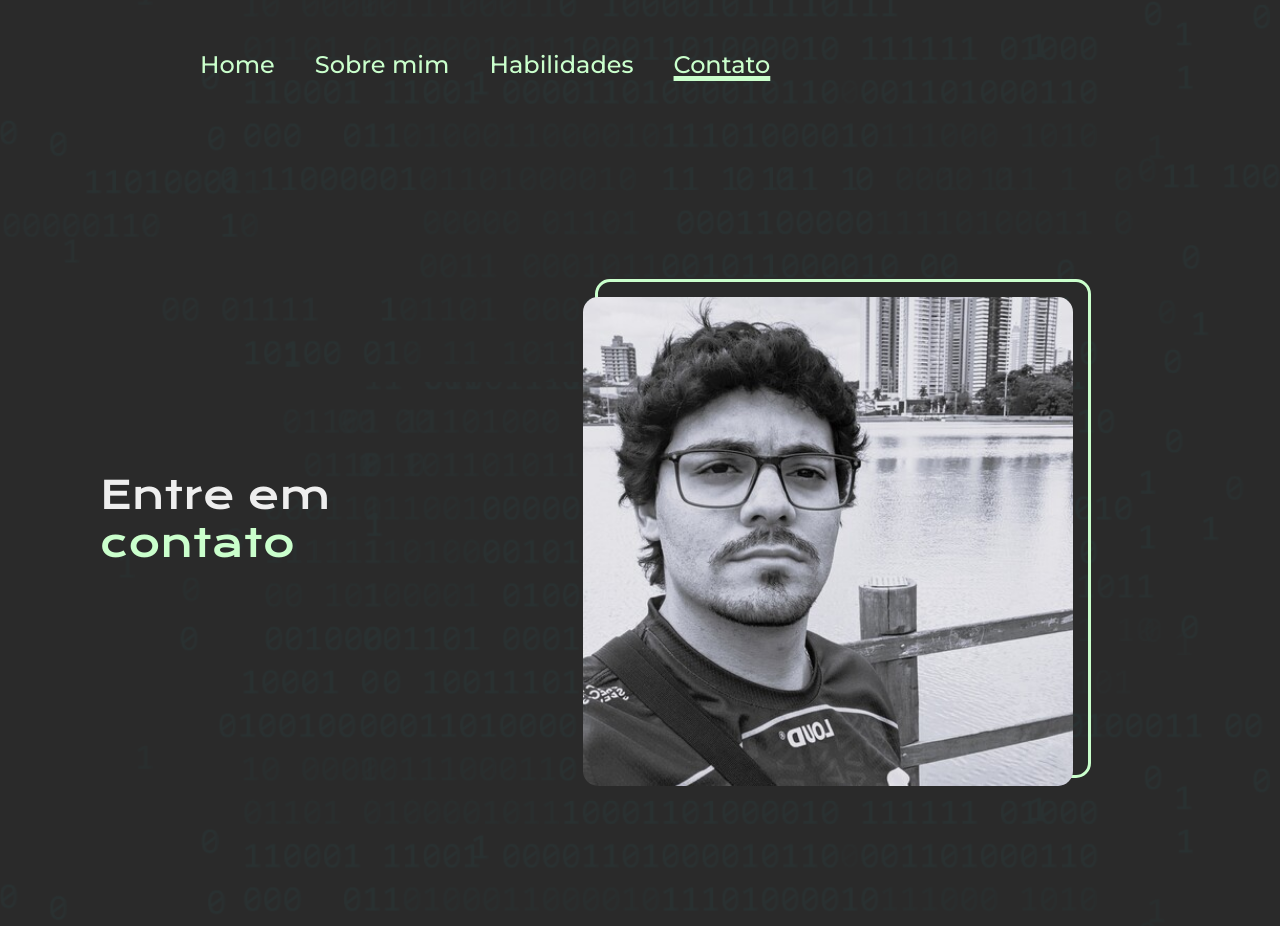
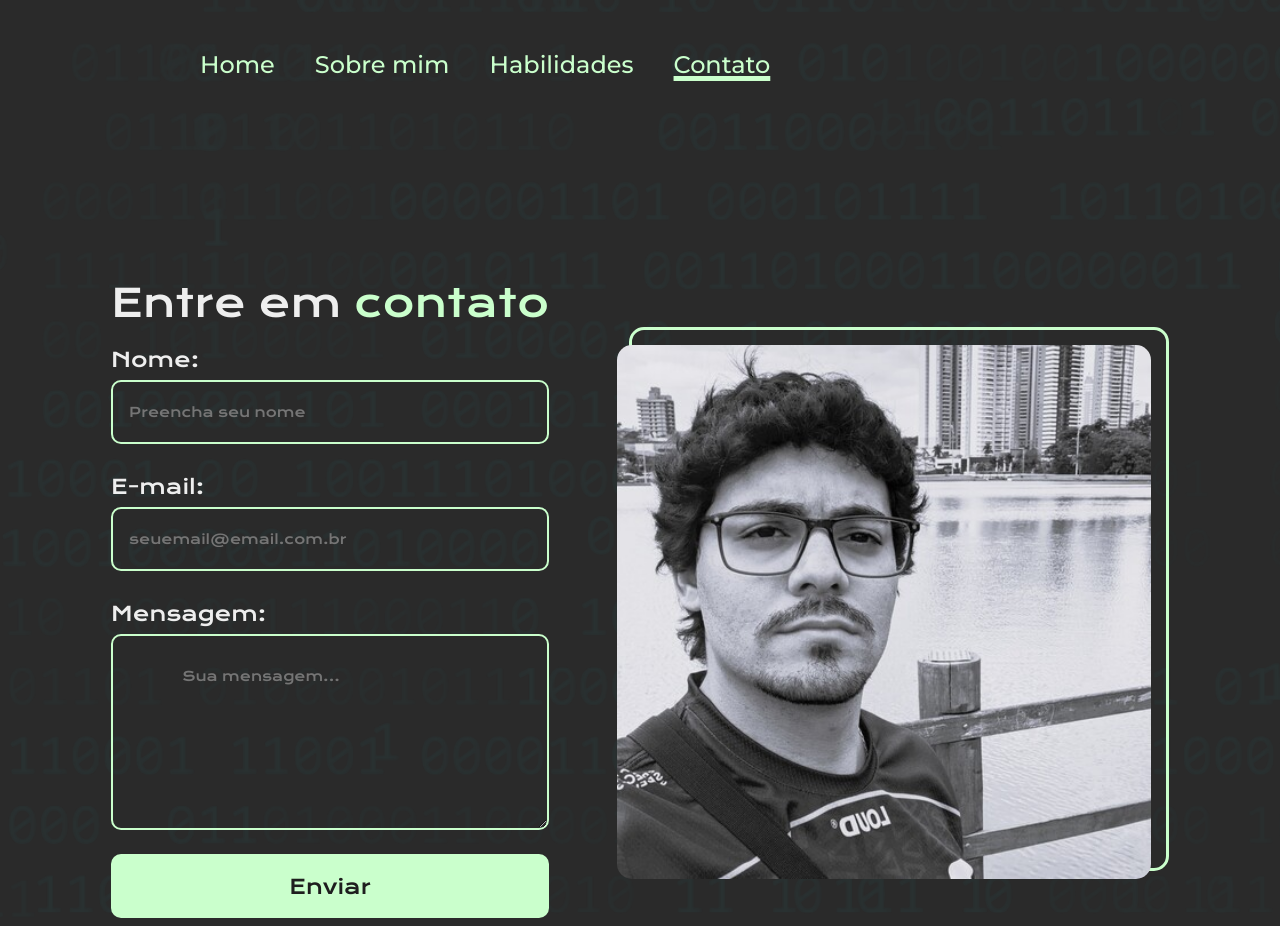
Before and after one commit to Muryllo-Soares/projeto-portfolio, a plain HTML site: page contato.html in a window 1280 px wide. Shown: the top 926 px of the page. Drawn offline with nearby package versions, Linux system fonts and the light colour scheme.

Commit message:
Criação do formulario do projeto.

```diff
--- a/contato.html
+++ b/contato.html
@@ -33,9 +33,20 @@
       <section class="section_home">
         <div class="description">
           <h2>Entre em <span>contato</span></h2>
-          <form>
+          <form class="form" action="https://formsubmit.co/muryllo" method="POST">
 
-          </form>
+            <label for="nome">Nome:</label>
+            <input type="text" name="name" id="nome" required placeholder="Preencha seu nome">
+            <br>
+            <label for="email">E-mail:</label>
+            <input type="email" name="email" id="email" required placeholder="seuemail@email.com.br">
+            <br>
+            <label for="textarea">Mensagem:</label>
+            <textarea name="message" id="textarea" cols="30" rows="10" placeholder="
+            Sua mensagem..."></textarea>
+
+            <button type="submit">Enviar</button>
+       </form>
         </div>
         <br>
         <div class="image_profile">
--- a/styles/styles.css
+++ b/styles/styles.css
@@ -10,7 +10,7 @@ body {
   background-image: url("../image/background-image.png");
   background-color: rgb(42, 42, 42);
   background-size: cover;
-  position: absolute;
+
   background-position: center;
   font-family: "Montserrat", sans-serif;
 
@@ -64,6 +64,7 @@ nav {
   display: flex;
   flex-direction: row;
   align-items: center;
+  justify-content: center;
   width: 100%;
   gap: 40px;
   margin-top: 100px;
@@ -159,6 +160,7 @@ footer{
   align-items: center;
   background-color: #caffcc;
   height: 150px;
+
   gap: 20px;
   margin-top: 50px;
 }
@@ -172,3 +174,56 @@ footer > p{
   font-family:"Montserrat", sans-serif;
   font-size: 20px;
 }
+
+.form{
+  width:100%;
+  height: 100%;
+  display: flex;
+  flex-direction: column;
+  justify-content: center;
+}
+
+.form > label{
+  font-size: 20px;
+  margin-bottom: 8px;
+  font-family:'Krona One', sans-serif;
+  font-weight: normal;
+}
+
+.form > input{
+  height: 64px;
+}
+
+.form > input, .form > textarea{
+  background-color: transparent;
+  border: 2px solid #caffcc;
+  border-radius: 10px;
+  padding: 16px;
+  color:  #f6f6f6f6;
+  font-family:'Krona One', sans-serif;
+  font-weight: normal;
+}
+
+.form > input:focus, .form > textarea:focus{
+  outline: 1px solid #caffcc;
+}
+
+
+.form > button{
+  margin-top: 24px;
+  height: 64px;
+  background-color: #caffcc;
+  color:#1E1E1E;
+  border: none;
+  border-radius: 10px;
+  font-family:'Krona One', sans-serif;
+  font-size: 20px;
+  cursor: pointer;
+}
+
+.form > button:hover{
+  background-color: transparent;
+  border: 3px solid #caffcc;
+  color: #f6f6f6f6;
+  transition: 0.2s;
+}
```
